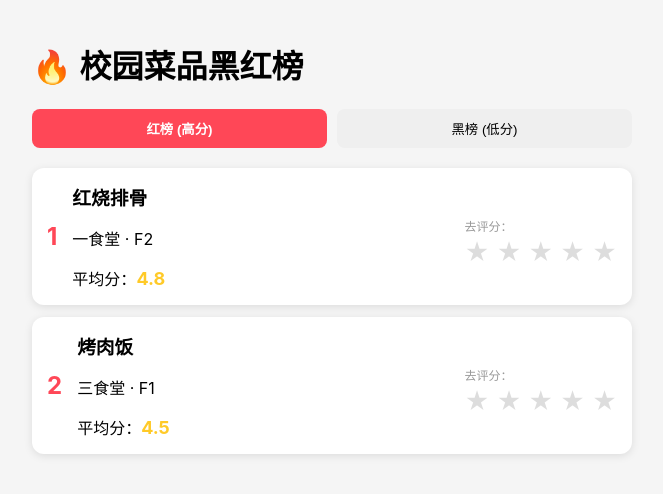
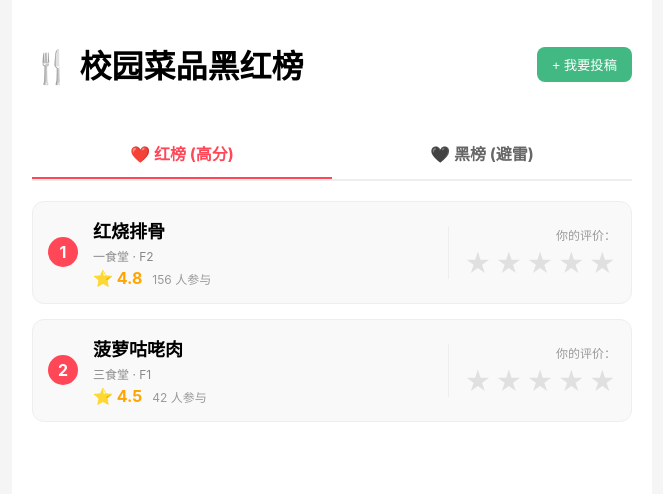
Before and after one commit to Lxy-24227/ouc-eat-free, a Vue app in the folder frontend/: page /DishRank in a window 1280 px wide. Shown: the top 494 px of the page, without its empty margins (308-971 px from the left). Built offline with nearby package versions, Linux system fonts and the light colour scheme.

Commit message:
增加了排行功能

```diff
--- a/frontend/src/components/StarRating.vue
+++ b/frontend/src/components/StarRating.vue
@@ -9,22 +9,38 @@
     >
       ★
     </span>
+    <span class="score-text" v-if="modelValue > 0">{{ modelValue }}分</span>
   </div>
 </template>
 
 <script setup>
-defineProps(['modelValue']); // 接收父组件传来的分数
-defineEmits(['update:modelValue']); // 定义修改分数的事件
+defineProps(['modelValue']);
+defineEmits(['update:modelValue']);
 </script>
 
 <style scoped>
+.star-rating {
+  display: inline-flex;
+  align-items: center;
+  gap: 4px;
+}
 .star {
-  font-size: 24px;
-  color: #ddd;
+  font-size: 26px;
+  color: #e0e0e0;
   cursor: pointer;
-  transition: color 0.2s;
+  transition: transform 0.1s, color 0.2s;
+}
+.star:hover {
+  transform: scale(1.2);
 }
 .star.active {
-  color: #ffca28; /* 金黄色 */
+  color: #ffca28; /* 经典的五星金黄色 */
+  text-shadow: 0 0 5px rgba(255, 202, 40, 0.3);
+}
+.score-text {
+  margin-left: 8px;
+  font-size: 14px;
+  color: #ffca28;
+  font-weight: bold;
 }
 </style>
--- a/frontend/src/pages/CreateDish.vue
+++ b/frontend/src/pages/CreateDish.vue
@@ -30,67 +30,92 @@
         />
       </div>
 
+      <div class="form-group rating-section">
+        <label>⭐️ 初始评分 (选填)</label>
+        <div class="stars">
+          <span
+            v-for="star in 5"
+            :key="star"
+            class="star"
+            :class="{ active: star <= formData.initialScore }"
+            @click="formData.initialScore = star"
+          >
+            ★
+          </span>
+          <span class="score-hint">{{ scoreHint }}</span>
+        </div>
+      </div>
+
       <button
         @click="handleSubmit"
         :disabled="isSubmitting"
         class="submit-btn"
       >
-        {{ isSubmitting ? '正在发布...' : '发布并去排行' }}
+        {{ isSubmitting ? '正在发布...' : '发布并查看排行' }}
       </button>
     </div>
 
-    <p class="footer-tip">让更多同学发现校园美味 ✨</p>
+    <p class="footer-tip">你的真实评价是大家避雷/安利的关键 ✨</p>
   </div>
 </template>
 
 <script setup>
-import { ref } from 'vue';
+import { ref, computed } from 'vue';
 import { useRouter } from 'vue-router';
-// 注意：如果你的 api/dish.js 还没写好，可以先注释掉下面这行
-// import { createDish } from '../api/dish';
 
 const router = useRouter();
 const isSubmitting = ref(false);
 
-// 选项数据
 const canteens = ['一食堂', '二食堂', '三食堂', '四食堂'];
 const floors = ['B1', 'F1', 'F2', 'F3'];
 
-// 表单响应式数据
+// 表单响应式数据：增加了 initialScore
 const formData = ref({
   canteen: '一食堂',
   floor: 'F1',
-  name: ''
+  name: '',
+  initialScore: 0 // 默认为0分
 });
 
-// 提交处理函数
+// 计算评分提示文案
+const scoreHint = computed(() => {
+  const hints = {
+    0: '点击星星打分',
+    1: '极差，避雷',
+    2: '一般，不推荐',
+    3: '还可以，能吃',
+    4: '好吃，推荐',
+    5: '绝了，必须安利'
+  };
+  return hints[formData.value.initialScore];
+});
+
 const handleSubmit = async () => {
-  // 1. 基础非空校验
   if (!formData.value.name.trim()) {
     alert("请输入菜品名称！");
     return;
   }
 
+  // 校验是否打分（如果你们强制要求创建时必须评价）
+  if (formData.value.initialScore === 0) {
+    if (!confirm("你还没有打分，确定要提交吗？")) return;
+  }
+
   try {
     isSubmitting.value = true;
 
-    // --- 联调阶段 ---
-    // 如果后端接口已准备好，取消下面的注释：
-    // await createDish(formData.value);
-
-    // --- 模拟阶段 ---
-    // 模拟网络延迟 800ms
+    // --- 模拟提交 ---
+    console.log("提交的数据包含评分：", formData.value);
     await new Promise(resolve => setTimeout(resolve, 800));
 
-    alert("发布成功！");
+    alert("发布并评价成功！");
 
-    // 2. 跳转到排行榜页面
+    // 跳转到排行榜页面
     router.push('/DishRank');
 
   } catch (error) {
     console.error("提交失败:", error);
-    alert("服务器开小差了，我们将先为您跳转到榜单页");
-    router.push('/DishRank');
+    alert("发布失败，请检查网络");
   } finally {
     isSubmitting.value = false;
   }
@@ -98,6 +123,7 @@ const handleSubmit = async () => {
 </script>
 
 <style scoped>
+/* 保持原有样式并增加打分样式 */
 .create-dish-container {
   padding: 20px;
   max-width: 500px;
@@ -162,6 +188,39 @@ select:focus, input:focus {
   border-color: #ff4757;
 }
 
+/* 评分区域专属样式 */
+.rating-section {
+  padding: 15px 0;
+  border-top: 1px dashed #eee;
+}
+
+.stars {
+  display: flex;
+  align-items: center;
+  gap: 8px;
+}
+
+.star {
+  font-size: 30px;
+  color: #ddd;
+  cursor: pointer;
+  transition: color 0.2s, transform 0.1s;
+}
+
+.star:active {
+  transform: scale(1.2);
+}
+
+.star.active {
+  color: #ffca28;
+}
+
+.score-hint {
+  margin-left: 10px;
+  font-size: 14px;
+  color: #999;
+}
+
 .submit-btn {
   width: 100%;
   padding: 16px;
@@ -174,6 +233,7 @@ select:focus, input:focus {
   cursor: pointer;
   box-shadow: 0 4px 15px rgba(255, 71, 87, 0.3);
   transition: transform 0.2s, background-color 0.2s;
+  margin-top: 10px;
 }
 
 .submit-btn:active {
--- a/frontend/src/pages/DishRank.vue
+++ b/frontend/src/pages/DishRank.vue
@@ -1,26 +1,42 @@
 <template>
   <div class="rank-container">
-    <h1>🔥 校园菜品黑红榜</h1>
+    <div class="header">
+      <h1>🍴 校园菜品黑红榜</h1>
+      <button @click="$router.push('/CreateDish')" class="add-btn">+ 我要投稿</button>
+    </div>
 
     <div class="tabs">
-      <button :class="{ active: showRedBox }" @click="showRedBox = true">红榜 (高分)</button>
-      <button :class="{ active: !showRedBox }" @click="showRedBox = false">黑榜 (低分)</button>
+      <div
+        class="tab"
+        :class="{ active: currentTab === 'red' }"
+        @click="currentTab = 'red'"
+      >❤️ 红榜 (高分)</div>
+      <div
+        class="tab"
+        :class="{ active: currentTab === 'black' }"
+        @click="currentTab = 'black'"
+      >🖤 黑榜 (避雷)</div>
     </div>
 
-    <div class="dish-list">
-      <div v-for="(dish, index) in sortedDishes" :key="dish.id" class="dish-card">
-        <div class="rank-num">{{ index + 1 }}</div>
-        <div class="info">
+    <div class="list">
+      <div v-for="(dish, index) in filteredDishes" :key="dish.id" class="dish-card">
+        <div class="rank-badge" :class="currentTab">{{ index + 1 }}</div>
+
+        <div class="dish-info">
           <h3>{{ dish.name }}</h3>
-          <p>{{ dish.canteen }} · {{ dish.floor }}</p>
-          <div class="score-display">
-            平均分：<span>{{ dish.averageScore.toFixed(1) }}</span>
+          <p class="location">{{ dish.canteen }} · {{ dish.floor }}</p>
+          <div class="stats">
+            <span class="avg-score">⭐ {{ dish.averageScore.toFixed(1) }}</span>
+            <span class="votes">{{ dish.totalVotes }} 人参与</span>
           </div>
         </div>
 
-        <div class="rate-action">
-          <p>去评分：</p>
-          <StarRating v-model="dish.myRate" @update:modelValue="updateScore(dish)" />
+        <div class="rating-box">
+          <p>你的评价：</p>
+          <StarRating
+            v-model="dish.userScore"
+            @update:modelValue="handleRate(dish)"
+          />
         </div>
       </div>
     </div>
@@ -31,57 +47,65 @@
 import { ref, computed } from 'vue';
 import StarRating from '../components/StarRating.vue';
 
-const showRedBox = ref(true);
+const currentTab = ref('red');
 
 // 模拟初始数据
 const dishes = ref([
-  { id: 1, name: '红烧排骨', canteen: '一食堂', floor: 'F2', averageScore: 4.8, totalVotes: 100, myRate: 0 },
-  { id: 2, name: '螺蛳粉', canteen: '二食堂', floor: 'B1', averageScore: 2.3, totalVotes: 50, myRate: 0 },
-  { id: 3, name: '烤肉饭', canteen: '三食堂', floor: 'F1', averageScore: 4.5, totalVotes: 80, myRate: 0 },
-  { id: 4, name: '蓝瘦香菇', canteen: '一食堂', floor: 'F1', averageScore: 1.5, totalVotes: 30, myRate: 0 },
+  { id: 101, name: '红烧排骨', canteen: '一食堂', floor: 'F2', averageScore: 4.8, totalVotes: 156, userScore: 0 },
+  { id: 102, name: '螺蛳粉', canteen: '二食堂', floor: 'B1', averageScore: 2.1, totalVotes: 89, userScore: 0 },
+  { id: 103, name: '菠萝咕咾肉', canteen: '三食堂', floor: 'F1', averageScore: 4.5, totalVotes: 42, userScore: 0 },
+  { id: 104, name: '仰望星空派', canteen: '四食堂', floor: 'F3', averageScore: 1.2, totalVotes: 230, userScore: 0 },
 ]);
 
-// 核心排序逻辑
-const sortedDishes = computed(() => {
-  const list = [...dishes.value];
-  if (showRedBox.value) {
-    // 红榜：从高到低排
-    return list.filter(d => d.averageScore >= 3).sort((a, b) => b.averageScore - a.averageScore);
+// 过滤和排序逻辑
+const filteredDishes = computed(() => {
+  let result = [];
+  if (currentTab.value === 'red') {
+    result = dishes.value.filter(d => d.averageScore >= 3);
+    return result.sort((a, b) => b.averageScore - a.averageScore);
   } else {
-    // 黑榜：从低到高排
-    return list.filter(d => d.averageScore < 3).sort((a, b) => a.averageScore - b.averageScore);
+    result = dishes.value.filter(d => d.averageScore < 3);
+    return result.sort((a, b) => a.averageScore - b.averageScore);
   }
 });
 
-// 模拟更新平均分的逻辑
-const updateScore = (dish) => {
-  // 这里的逻辑应该是发给后端，后端计算后再返回
-  // 临时模拟：(当前平均分 * 总票数 + 我的分数) / (总票数 + 1)
-  const newTotalVotes = dish.totalVotes + 1;
-  dish.averageScore = (dish.averageScore * dish.totalVotes + dish.myRate) / newTotalVotes;
-  dish.totalVotes = newTotalVotes;
-  alert(`感谢评分！该菜品当前平均分已更新为: ${dish.averageScore.toFixed(1)}`);
+// 处理打分逻辑
+const handleRate = (dish) => {
+  // 模拟计算：更新平均分
+  const newTotal = dish.totalVotes + 1;
+  dish.averageScore = (dish.averageScore * dish.totalVotes + dish.userScore) / newTotal;
+  dish.totalVotes = newTotal;
+
+  alert(`打分成功！你给了 ${dish.userScore} 星。该菜品目前平均分：${dish.averageScore.toFixed(1)}`);
 };
 </script>
 
 <style scoped>
-.rank-container { padding: 20px; max-width: 600px; margin: 0 auto; }
-.tabs { display: flex; gap: 10px; margin-bottom: 20px; }
-.tabs button { flex: 1; padding: 10px; border: none; border-radius: 8px; cursor: pointer; }
-.tabs button.active { background: #ff4757; color: white; font-weight: bold; }
+.rank-container { padding: 20px; max-width: 600px; margin: 0 auto; background: #fff; min-height: 100vh; }
+.header { display: flex; justify-content: space-between; align-items: center; margin-bottom: 20px; }
+.add-btn { background: #42b983; color: white; border: none; padding: 8px 15px; border-radius: 8px; cursor: pointer; }
+
+.tabs { display: flex; border-bottom: 2px solid #eee; margin-bottom: 20px; }
+.tab { flex: 1; text-align: center; padding: 12px; cursor: pointer; color: #666; font-weight: bold; }
+.tab.active { color: #ff4757; border-bottom: 2px solid #ff4757; }
 
 .dish-card {
-  display: flex;
-  align-items: center;
-  background: white;
-  padding: 15px;
-  border-radius: 12px;
-  margin-bottom: 12px;
-  box-shadow: 0 2px 8px rgba(0,0,0,0.1);
+  display: flex; align-items: center; padding: 15px; border-radius: 12px;
+  background: #f9f9f9; margin-bottom: 15px; border: 1px solid #eee;
 }
-.rank-num { font-size: 24px; font-weight: bold; margin-right: 15px; color: #ff4757; }
-.info { flex: 1; }
-.info h3 { margin: 0 0 5px 0; }
-.score-display span { color: #ffca28; font-weight: bold; font-size: 18px; }
-.rate-action p { font-size: 12px; color: #999; margin-bottom: 4px; }
+.rank-badge {
+  width: 30px; height: 30px; border-radius: 50%; display: flex;
+  align-items: center; justify-content: center; color: white; font-weight: bold; margin-right: 15px;
+}
+.rank-badge.red { background: #ff4757; }
+.rank-badge.black { background: #2f3542; }
+
+.dish-info { flex: 1; }
+.dish-info h3 { margin: 0; font-size: 18px; }
+.location { font-size: 12px; color: #888; margin: 4px 0; }
+.avg-score { color: #ffa502; font-weight: bold; margin-right: 10px; }
+.votes { font-size: 12px; color: #999; }
+
+.rating-box { text-align: right; border-left: 1px solid #eee; padding-left: 15px; }
+.rating-box p { font-size: 12px; color: #999; margin: 0 0 5px 0; }
 </style>
```
